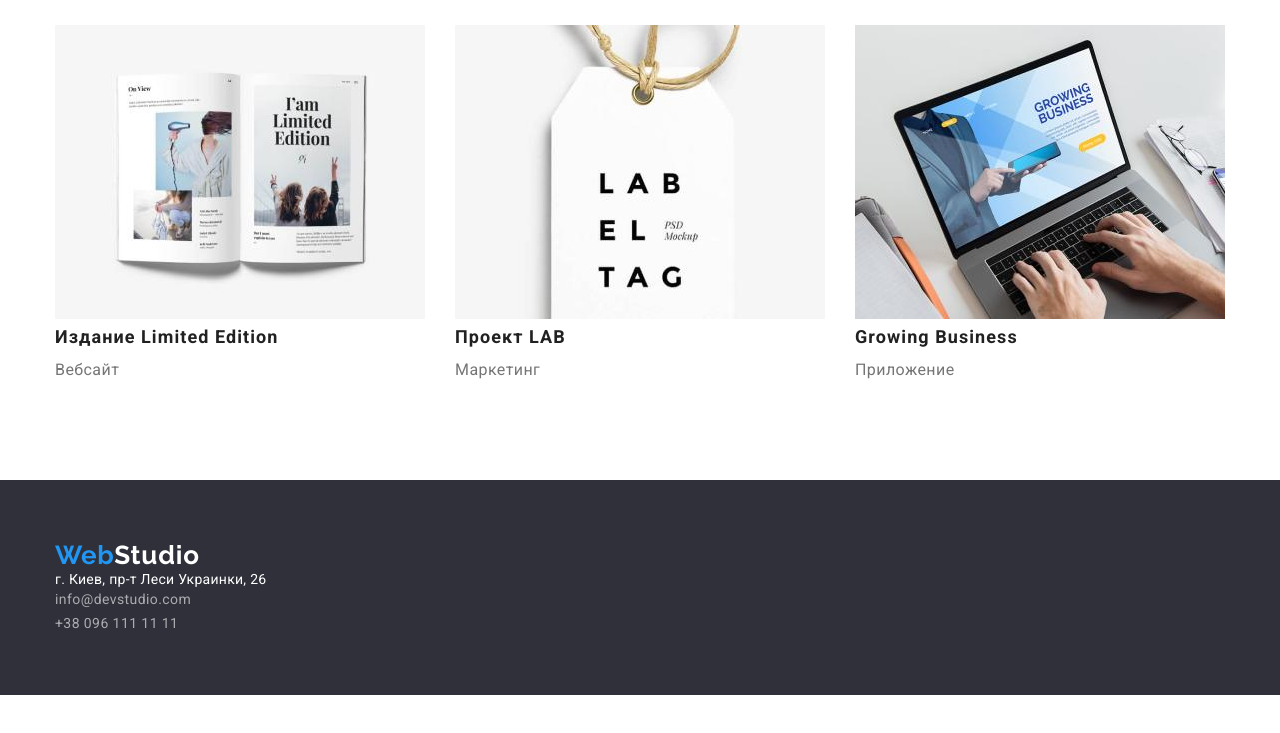
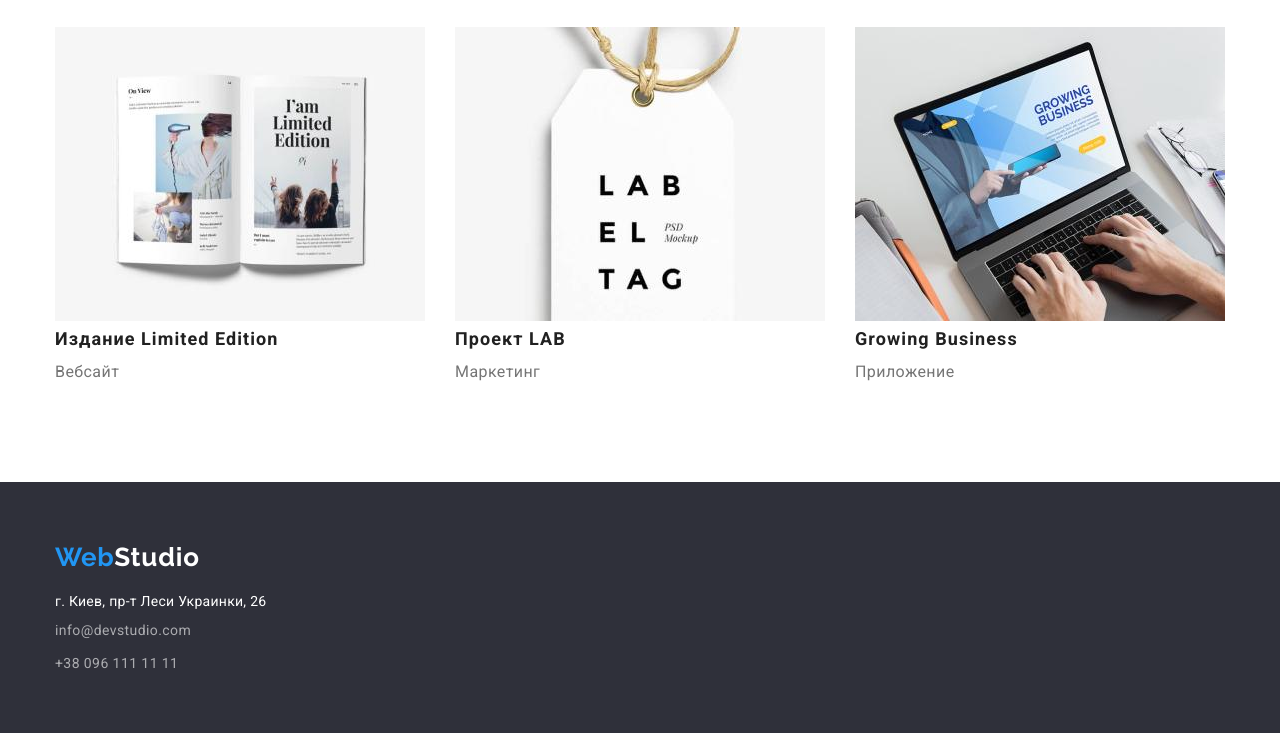
Before and after one commit to Max7433/goit-markup-hw-03, a plain HTML site: page portfolio.html in a window 1280 px wide. Shown: the part 1013-1746 px from the top of the page. Before the commit the page ends 1708 px from the top, so only its background shows below. Drawn offline with nearby package versions, Linux system fonts and the light colour scheme.

Commit message:
portfolio footer header update css

```diff
--- a/portfolio.html
+++ b/portfolio.html
@@ -16,8 +16,30 @@
 
 <body>
     <!-- header -->
+    <!-- <header class="header">
+        <div class="container section main-nav">
+            <nav>
+                <ul class="list header-nav">
+                    <li class="item logo"><a class="logo" href="./index.html" aria-label="ссылка на студию"><span
+                                class="logo-web">Web</span>Studio</a></li>
+                    <li class="item">
+                        <a class="list-link" href="./index.html">Студия</a>
+                    </li>
+                    <li class="item"><a class="list-link" href="./portfolio.html"><span
+                                class="current">Портфолио</span></a></li>
+                    <li class="item"><a class="list-link" href="">Контакты</a></li>
+                </ul>
+            </nav>
+            <ul class="list header-nav adress">
+                <li class="item">
+                    <a class="site-nav" href=" mailto:info@devstudio.com">info@devstudio.com</a>
+                </li>
+                <li class="item"><a class="site-nav" href="tel:+380961111111">+38 096 111 11 11</a></li>
+            </ul>
+        </div>
+    </header> -->
     <header class="header">
-        <div class="container section main-nav">
+        <div class="container main-nav">
             <nav>
                 <ul class="list header-nav">
                     <li class="item logo"><a class="logo" href="./index.html" aria-label="ссылка на студию"><span
@@ -131,15 +153,16 @@
     </main>
     <!-- footer -->
     <footer class="footer">
-        <div class="footer container section">
+        <div class="container">
             <a class="footer-logo" href="./index.html" aria-label="ссыдка на студию"><span
                     class="footer-logoweb">Web</span>Studio</a>
-            <address>
-                <a class="footer-gmaps" href="https://goo.gl/maps/6azqXtSNCnMAoN6U6" target="_blank"
-                    rel="noreferrer noopener">г. Киев, пр-т Леси Украинки, 26</a><br />
-                <a class="footer-nav" href="mailto:info@devstudio.com">info@devstudio.com</a><br />
-                <a class="footer-nav" href="tel:+380961111111">+38 096 111 11 11</a>
-            </address>
+            <ul class="address">
+                <li class="list"><a class="footer-gmaps" href="https://goo.gl/maps/6azqXtSNCnMAoN6U6" target="_blank"
+                        rel="noreferrer noopener">г. Киев,
+                        пр-т Леси Украинки, 26</a></li>
+                <li class="list"><a class="footer-nav" href="mailto:info@devstudio.com">info@devstudio.com</a></li>
+                <li class="list"><a class="footer-nav" href="tel:+380961111111">+38 096 111 11 11</a></li>
+            </ul>
         </div>
     </footer>
 </body>
--- a/styles.css
+++ b/styles.css
@@ -41,8 +41,8 @@
     padding: 0px;
 }
 
-.list,
-.list-card {
+ul,
+li {
     list-style: none;
     margin: 0px;
     padding: 0px;
@@ -65,7 +65,7 @@
 /* header */
 .header {
     background-color: var(--backgroundcolor-header);
-    border-bottom: 1px #ECECEC;
+    border: 1px solid #ECECEC;
 }
 
 
@@ -405,18 +405,27 @@
 }
 
 /* footer */
-.footer.container.section {
+.footer {
+    display: block;
     padding-top: 60px;
     padding-bottom: 60px;
-    padding-right: 215px;
-}
-
-.footer {
     background-color: var(--backroundcolor-secondari);
 }
 
+.footer .container .address .list {
+    padding-right: 0px;
+}
+
+.address {
+    margin-top: 20px;
+}
+
+.footer .container .address .list:not(:last-child) {
+    margin-bottom: 9px;
+
+}
+
 .footer-logo {
-    margin-bottom: 20px;
     font-family: Raleway;
     font-size: 26px;
     font-weight: 700;
@@ -447,8 +456,6 @@
 }
 
 .footer-nav {
-    margin-top: 9px;
-    margin-bottom: 9px;
     font-family: Roboto;
     line-height: 1.7;
     letter-spacing: 0.03em;
@@ -457,7 +464,6 @@
 }
 
 .footer-gmaps {
-    margin-bottom: 9px;
     font-family: inherit;
     line-height: 1.2;
     letter-spacing: 0.02em;
```
Also changed, not shown: index.html (+8 -7 lines).
